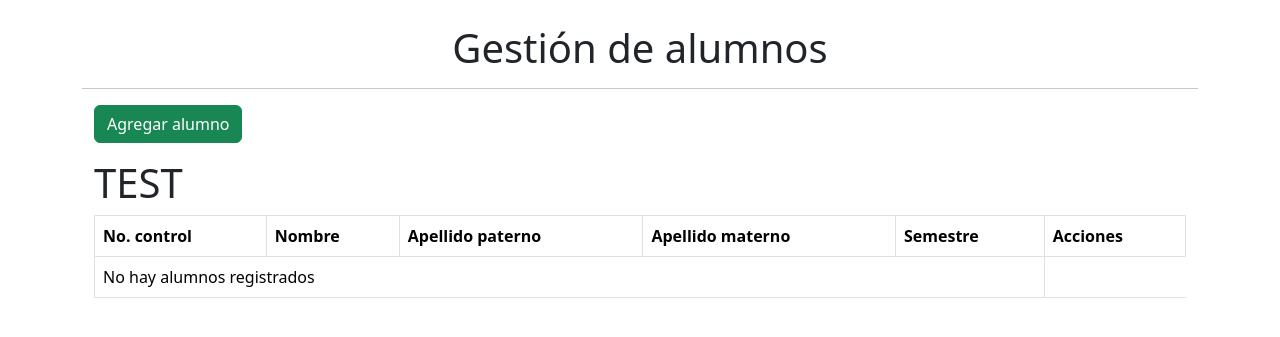
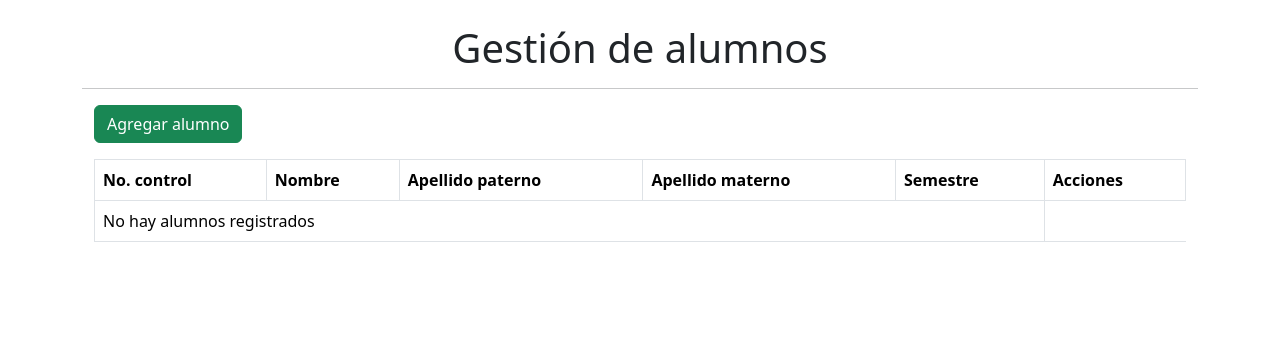
Before and after one commit to DiegoHG-dev-M/alumnos, a Flask app: page / in a window 1280 px wide. Shown: the top 337 px of the page. Run offline with Flask 3, Linux system fonts and the light colour scheme.

Commit message:
commit-4

```diff
--- a/templates/index.html
+++ b/templates/index.html
@@ -5,7 +5,7 @@
 {% block content %}
 
 <a href="{{ url_for('create_alumno') }}" class="btn btn-success mb-3">Agregar alumno</a>
-<h1>TEST</h1>
+
 
 <table class="table table-bordered">
     <thead>
```
